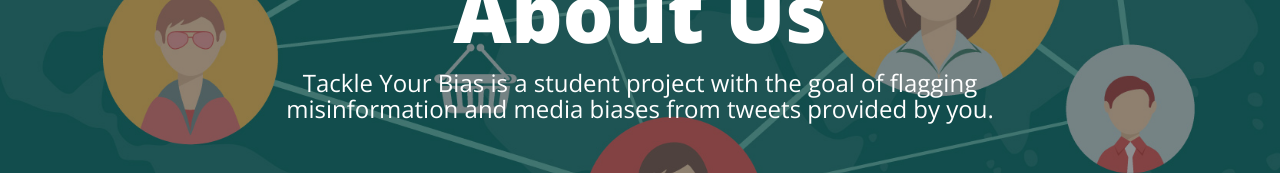
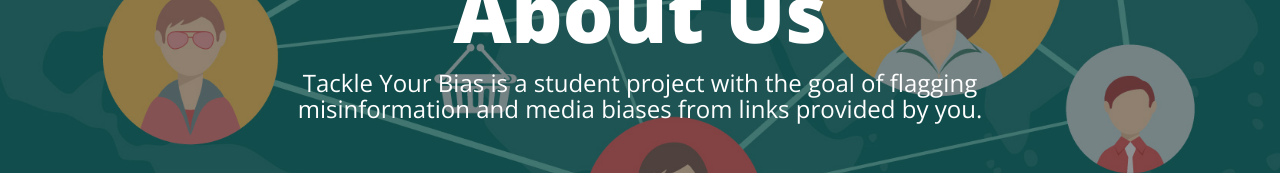
Before and after one commit to mtiwana4/tackleyourbias, a website: page about.html in a window 1280 px wide. Shown: the part 236-409 px from the top of the page. Drawn offline with nearby package versions, Linux system fonts and the light colour scheme.

Commit message:
tweets to links

```diff
--- a/about.html
+++ b/about.html
@@ -61,7 +61,7 @@
           <div class="page-heading">
             <h1>About Us</h1>
             <span class="subheading"> Tackle Your Bias is a student project with the goal of flagging
-              misinformation and media biases from tweets provided by you.</span>
+              misinformation and media biases from links provided by you.</span>
           </div>
         </div>
       </div>
```
